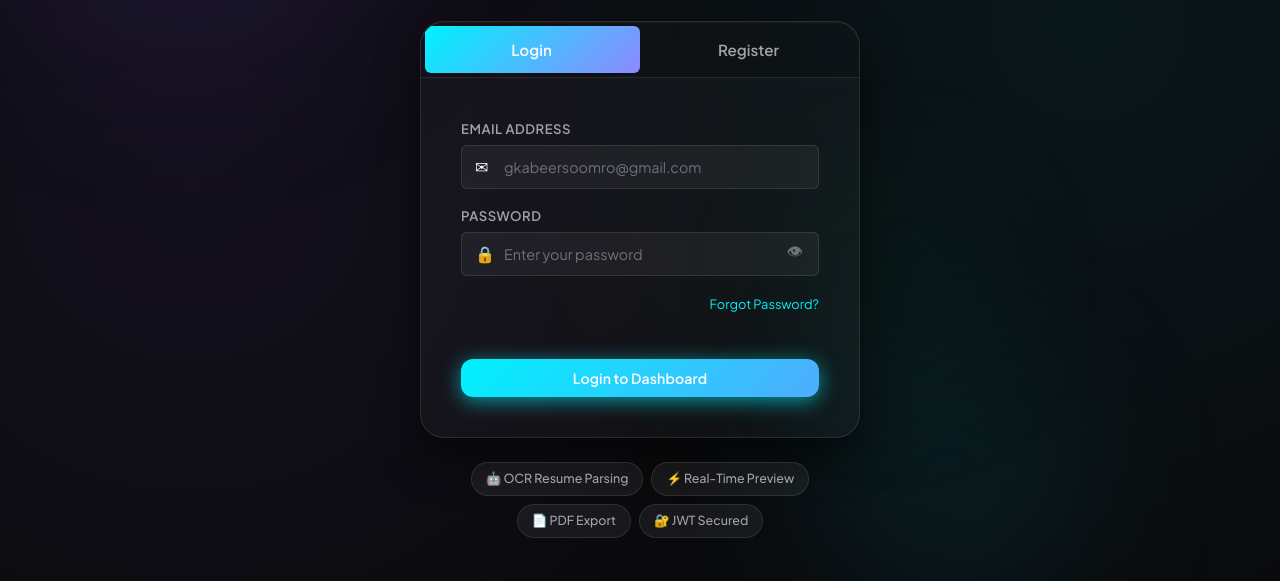
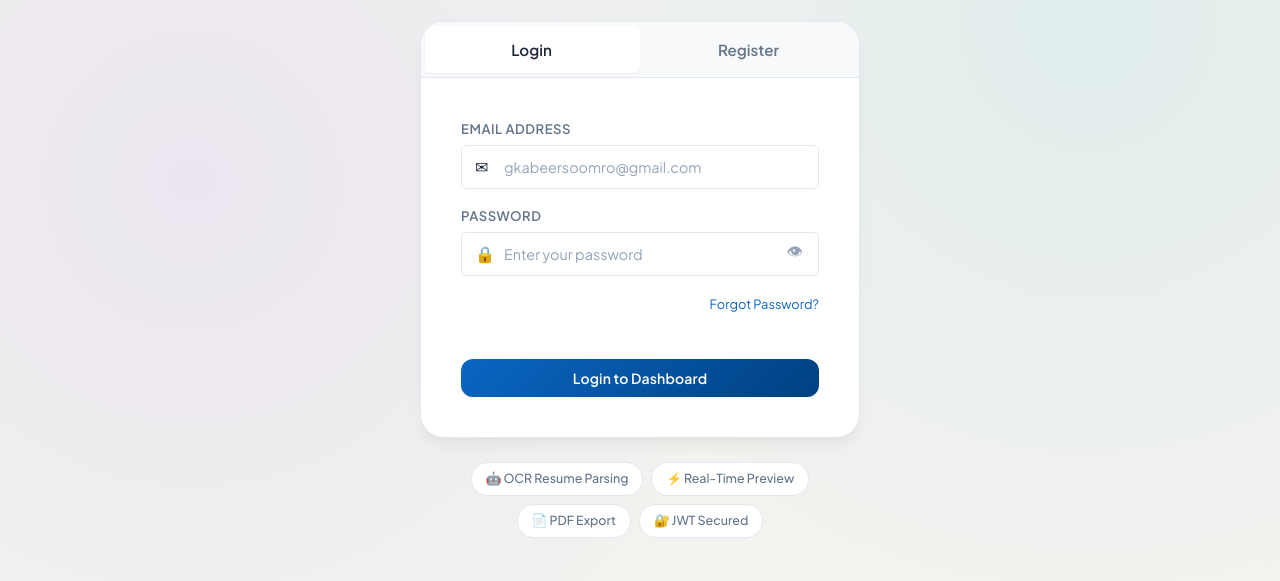
Before and after one commit to KabirSoomro/CodeAlpha_Dynamic-Portfolio-Builder, a plain HTML site: page frontend/index.html in a window 1280 px wide. Shown: the part 219-800 px from the top of the page. Drawn offline with Linux system fonts and the light colour scheme.

Commit message:
UI Redesign: Updated to minimalist light mode theme

```diff
--- a/frontend/css/auth.css
+++ b/frontend/css/auth.css
@@ -75,19 +75,19 @@
   background: var(--color-surface);
   border: 1px solid var(--color-border);
   border-radius: var(--radius-xl);
-  box-shadow: 0 20px 40px rgba(0,0,0,0.5), inset 0 1px 0 rgba(255,255,255,0.05);
+  box-shadow: var(--shadow-lg);
   transition: transform var(--transition-normal);
 }
 .auth-card:hover {
   border-color: var(--color-border-strong);
-  box-shadow: 0 25px 50px rgba(0,0,0,0.6), 0 0 30px var(--color-accent-light);
+  box-shadow: var(--shadow-md);
 }
 
 /* ── Tab Switcher ────────────────────────────────────────────── */
 .auth-tabs {
   display: flex;
   position: relative;
-  background: rgba(0,0,0,0.2);
+  background: var(--color-surface-hover);
   border-bottom: 1px solid var(--color-border);
   padding: var(--space-xs);
   gap: var(--space-xs);
@@ -120,7 +120,8 @@
   left: var(--space-xs);
   height: calc(100% - var(--space-xs) * 2);
   width: calc(50% - var(--space-xs));
-  background: linear-gradient(135deg, var(--color-accent), #8e89ff);
+  background: var(--color-surface);
+  box-shadow: var(--shadow-sm);
   border-radius: var(--radius-sm);
   transition: transform var(--transition-normal);
   pointer-events: none;
@@ -150,7 +151,7 @@
 
 .strength-bar {
   height: 4px;
-  background: rgba(255,255,255,0.1);
+  background: var(--color-border);
   border-radius: var(--radius-full);
   overflow: hidden;
   margin-bottom: 6px;
@@ -184,13 +185,12 @@
 
 .pill {
   padding: 6px 14px;
-  background: rgba(255,255,255,0.06);
+  background: var(--color-surface);
   border: 1px solid var(--color-border);
   border-radius: var(--radius-full);
   font-size: 0.78rem;
   font-weight: 500;
   color: var(--color-text-muted);
-  backdrop-filter: blur(4px);
   transition: all var(--transition-normal);
 }
 
--- a/frontend/css/builder.css
+++ b/frontend/css/builder.css
@@ -184,7 +184,7 @@
 .ocr-result {
   margin-top: var(--space-md);
   padding: var(--space-md);
-  background: rgba(0, 0, 0, 0.3);
+  background: var(--color-surface-hover);
   border-radius: var(--radius-sm);
   border: 1px solid var(--color-border);
 }
@@ -242,7 +242,7 @@
   overflow-x: auto;
   gap: 2px;
   padding: var(--space-sm);
-  background: rgba(0, 0, 0, 0.2);
+  background: var(--color-surface-hover);
   border-bottom: 1px solid var(--color-border);
   flex-shrink: 0;
   scrollbar-width: none;
@@ -268,14 +268,14 @@
 }
 
 .editor-tab:hover {
-  background: rgba(255, 255, 255, 0.06);
+  background: var(--color-border);
   color: var(--color-text);
 }
 
 .editor-tab.active {
-  background: var(--gradient-primary);
-  color: #fff;
-  box-shadow: 0 2px 10px var(--color-accent-glow);
+  background: var(--color-surface);
+  color: var(--color-text);
+  box-shadow: var(--shadow-sm);
 }
 
 /* ── Editor Sections (scrollable content) ────────────────────── */
@@ -300,7 +300,7 @@
 
 /* I style each dynamic entry as a nested glass card */
 .dynamic-entry {
-  background: rgba(0, 0, 0, 0.25);
+  background: var(--color-surface);
   border: 1px solid var(--color-border);
   border-radius: var(--radius-md);
   padding: var(--space-md);
@@ -359,7 +359,7 @@
   border-radius: var(--radius-sm);
   background-color: var(--color-surface);
   border: 1px solid var(--color-border);
-  box-shadow: 0 4px 15px rgba(0, 0, 0, 0.4);
+  box-shadow: var(--shadow-md);
   z-index: 99;
   top: 100%;
   left: 0;
@@ -375,7 +375,7 @@
   cursor: pointer;
   background-color: var(--color-surface);
   color: var(--color-text);
-  border-bottom: 1px solid rgba(255, 255, 255, 0.05);
+  border-bottom: 1px solid var(--color-border);
   font-size: 0.9rem;
 }
 
@@ -403,7 +403,7 @@
   gap: 6px;
   padding: 5px 12px;
   background: var(--color-accent-light);
-  border: 1px solid rgba(108, 99, 255, 0.3);
+  border: 1px solid var(--color-accent-glow);
   border-radius: var(--radius-full);
   font-size: 0.8rem;
   font-weight: 600;
@@ -440,11 +440,11 @@
   border-radius: 50%;
   object-fit: cover;
   flex-shrink: 0;
-  border: 3px solid rgba(255, 255, 255, 0.4);
+  border: 3px solid var(--color-border);
 }
 
 .preview-avatar-initials {
-  background: rgba(0, 0, 0, 0.1);
+  background: var(--color-surface-hover);
   display: flex;
   align-items: center;
   justify-content: center;
@@ -713,7 +713,7 @@
 .builder-preview {
   overflow-y: auto;
   border-radius: var(--radius-md);
-  background: rgba(255, 255, 255, 0.02);
+  background: var(--color-surface);
   height: calc(100vh - 120px);
 }
 
@@ -730,33 +730,25 @@
    The preview matches the PDF output 1:1 — no surprises. */
 .resume-paper {
   background: var(--color-surface);
-  backdrop-filter: blur(16px);
-  -webkit-backdrop-filter: blur(16px);
   color: var(--color-text);
   width: 100%;
   max-width: 720px;
   min-height: 900px;
   border-radius: var(--radius-md);
-  box-shadow: 0 20px 80px rgba(0, 0, 0, 0.8), 0 0 15px var(--color-accent-light);
+  box-shadow: var(--shadow-lg);
   overflow: hidden;
   font-family: var(--font-primary);
   font-size: 13px;
   line-height: 1.6;
   position: relative;
   border: 1px solid var(--color-border);
-  animation: border-glow-anim 3s infinite alternate;
-}
-
-@keyframes border-glow-anim {
-  0% { box-shadow: 0 0 10px rgba(0, 242, 254, 0.2), inset 0 0 10px rgba(0, 242, 254, 0.1); border-color: rgba(0, 242, 254, 0.3); }
-  100% { box-shadow: 0 0 25px rgba(0, 242, 254, 0.6), inset 0 0 20px rgba(0, 242, 254, 0.2); border-color: rgba(0, 242, 254, 0.8); }
 }
 
 
 /* ── Preview: Body Sections ──────────────────────────────────── */
 .preview-section {
   padding: 20px 32px;
-  border-bottom: 1px solid rgba(255, 255, 255, 0.1);
+  border-bottom: 1px solid var(--color-border);
 }
 
 .preview-section:last-child {
@@ -787,7 +779,7 @@
 .preview-item {
   margin-bottom: 16px;
   padding-bottom: 16px;
-  border-bottom: 1px solid rgba(255, 255, 255, 0.1);
+  border-bottom: 1px solid var(--color-border);
 }
 
 .preview-item:last-child {
--- a/frontend/css/main.css
+++ b/frontend/css/main.css
@@ -8,32 +8,32 @@
 /* ── Design Tokens ───────────────────────────────────────────── */
 :root {
   /* Colors */
-  --color-bg:           #0a0a0c; /* Cyber-Matrix Dark */
-  --color-bg-secondary: #111116;
-  --color-surface:      rgba(255, 255, 255, 0.03); /* Frosted Glass */
-  --color-surface-hover:rgba(255, 255, 255, 0.06);
-  --color-border:       rgba(255, 255, 255, 0.1);
-  --color-border-strong:rgba(255, 255, 255, 0.2);
+  --color-bg:           #f3f2ef; /* LinkedIn style off-white */
+  --color-bg-secondary: #ffffff;
+  --color-surface:      #ffffff;
+  --color-surface-hover:#f8f9fa;
+  --color-border:       #e2e8f0;
+  --color-border-strong:#cbd5e1;
 
-  /* Accent — Cyber Neon Cyan to Purple */
-  --color-accent:       #00f2fe; /* Cyber Cyan */
-  --color-accent-alt:   #4facfe; /* Deep Cyan/Blue */
-  --color-accent-light: rgba(0, 242, 254, 0.15);
-  --color-accent-glow:  rgba(0, 242, 254, 0.6);
+  /* Accent — Professional Blue */
+  --color-accent:       #0a66c2;
+  --color-accent-alt:   #004182;
+  --color-accent-light: rgba(10, 102, 194, 0.1);
+  --color-accent-glow:  rgba(10, 102, 194, 0.2);
 
   /* Gradients */
   --gradient-primary:   linear-gradient(135deg, var(--color-accent), var(--color-accent-alt));
 
   /* Text */
-  --color-text:         #fafafa;
-  --color-text-muted:   #a1a1aa;
-  --color-text-subtle:  #71717a;
+  --color-text:         #1e293b;
+  --color-text-muted:   #64748b;
+  --color-text-subtle:  #94a3b8;
 
   /* Semantic */
-  --color-success:      #10b981;
-  --color-warning:      #f59e0b;
-  --color-danger:       #ef4444;
-  --color-info:         #3b82f6;
+  --color-success:      #16a34a;
+  --color-warning:      #eab308;
+  --color-danger:       #dc2626;
+  --color-info:         #0ea5e9;
 
   /* Typography */
   --font-primary:       'Plus Jakarta Sans', system-ui, sans-serif;
@@ -55,19 +55,17 @@
   --radius-xl:   24px;
   --radius-full: 9999px;
 
-  /* Shadows */
-  --shadow-sm:  0 2px 4px rgba(0,0,0,0.4);
-  --shadow-md:  0 8px 16px rgba(0,0,0,0.6);
-  --shadow-lg:  0 16px 32px rgba(0,0,0,0.8);
-  --shadow-glow: 0 0 25px var(--color-accent-glow);
+  /* Shadows & Effects */
+  --shadow-sm:          0 1px 2px rgba(0,0,0,0.05);
+  --shadow-md:          0 4px 6px -1px rgba(0,0,0,0.05), 0 2px 4px -2px rgba(0,0,0,0.05);
+  --shadow-lg:          0 10px 15px -3px rgba(0,0,0,0.05), 0 4px 6px -4px rgba(0,0,0,0.05);
+  --shadow-glow:        0 0 10px rgba(0,0,0,0.05);
+  --glass-blur:         blur(8px);
 
   /* Transitions */
   --transition-fast:   150ms ease;
   --transition-normal: 300ms cubic-bezier(0.25, 1, 0.5, 1);
   --transition-slow:   500ms cubic-bezier(0.25, 1, 0.5, 1);
-
-  /* Glass */
-  --glass-blur:   blur(16px) saturate(120%);
 }
 
 /* ── Reset & Base ────────────────────────────────────────────── */
@@ -128,65 +126,11 @@ a:hover { color: #8e89ff; }
   border: 0;
 }
 
-/* ── Animated Background Orbs ────────────────────────────────── */
-/* I create floating gradient orbs positioned absolutely behind
-   all content. They pulse and drift to give the UI life without
-   being distracting. */
-.bg-orbs {
-  position: fixed;
-  inset: 0;
-  z-index: -1;
-  overflow: hidden;
-  pointer-events: none;
-}
-
-.orb {
-  position: absolute;
-  border-radius: 50%;
-  filter: blur(80px);
-  opacity: 0.5;
-  animation: orb-float 18s ease-in-out infinite alternate;
-  will-change: transform;
-}
-
-.orb-1 {
-  width: 600px; height: 600px;
-  background: radial-gradient(circle, rgba(139, 92, 246, 0.4) 0%, transparent 70%); /* Purple */
-  top: -200px; left: -150px;
-  animation-duration: 20s;
-}
-
-.orb-2 {
-  width: 400px; height: 400px;
-  background: radial-gradient(circle, rgba(6, 182, 212, 0.3) 0%, transparent 70%); /* Cyan */
-  bottom: -100px; right: 10%;
-  animation-duration: 25s;
-  animation-delay: -8s;
-}
-
-.orb-3 {
-  width: 300px; height: 300px;
-  background: radial-gradient(circle, rgba(16, 185, 129, 0.2) 0%, transparent 70%); /* Emerald */
-  top: 40%; left: 60%;
-  animation-duration: 15s;
-  animation-delay: -4s;
-}
-
-@keyframes orb-float {
-  0%   { transform: translate(0, 0) scale(1); }
-  33%  { transform: translate(40px, -60px) scale(1.05); }
-  66%  { transform: translate(-30px, 40px) scale(0.95); }
-  100% { transform: translate(60px, 20px) scale(1.08); }
-}
+/* Background orbs removed for minimal light theme */
 
 /* ── Glassmorphism Card ──────────────────────────────────────── */
-/* I define the reusable glass card class once here. All panels,
-   modals, and cards across every page use this class as a base.
-   The backdrop-filter creates the frosted glass effect. */
 .glass-card {
   background: var(--color-surface);
-  backdrop-filter: var(--glass-blur);
-  -webkit-backdrop-filter: var(--glass-blur);
   border: 1px solid var(--color-border);
   border-radius: var(--radius-lg);
   box-shadow: var(--shadow-md);
@@ -194,7 +138,7 @@ a:hover { color: #8e89ff; }
 
 .glass-card:hover {
   border-color: var(--color-border-strong);
-  box-shadow: var(--shadow-md), 0 0 0 1px rgba(6, 182, 212, 0.2);
+  box-shadow: var(--shadow-lg);
 }
 
 /* ── Button System ───────────────────────────────────────────── */
@@ -225,7 +169,7 @@ a:hover { color: #8e89ff; }
   content: '';
   position: absolute;
   inset: 0;
-  background: linear-gradient(90deg, transparent, rgba(255,255,255,0.15), transparent);
+  background: linear-gradient(90deg, transparent, rgba(255,255,255,0.2), transparent);
   transform: translateX(-100%);
   transition: transform 0.5s ease;
 }
@@ -242,12 +186,12 @@ a:hover { color: #8e89ff; }
 /* Primary */
 .btn-primary {
   background: var(--gradient-primary);
-  color: #fff;
-  box-shadow: 0 4px 20px var(--color-accent-glow);
+  color: #ffffff;
+  box-shadow: var(--shadow-sm);
 }
 .btn-primary:hover {
   transform: translateY(-2px);
-  box-shadow: 0 8px 30px var(--color-accent-glow);
+  box-shadow: var(--shadow-md);
 }
 
 /* Secondary */
```
Also changed, not shown: frontend/css/dashboard.css (+4 -8 lines).
